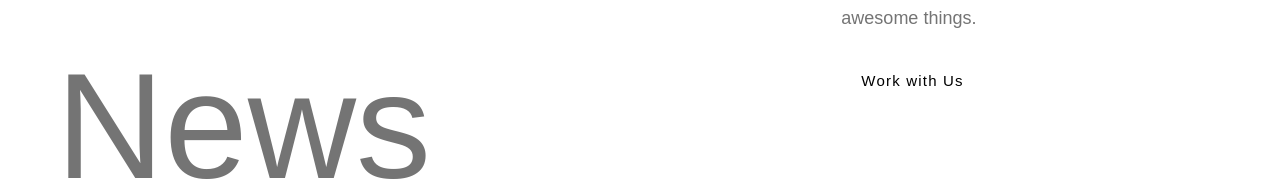
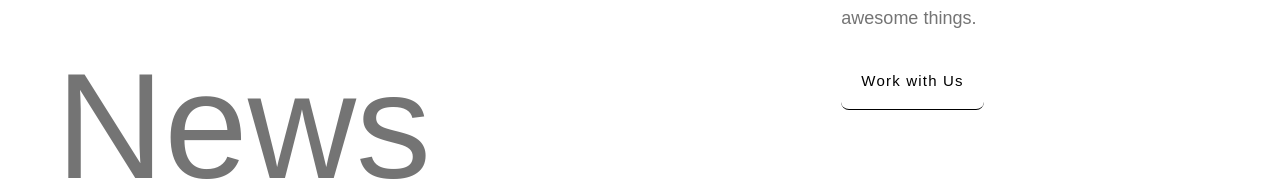
Before and after one commit to special-char/special-char, a Next.js app: page /development/news in a window 1280 px wide. Shown: the part 359-540 px from the top of the page. Built offline with nearby package versions, Linux system fonts and the light colour scheme.

Commit message:
our News

```diff
--- a/app/development/ourNews.tsx
+++ b/app/development/ourNews.tsx
@@ -56,7 +56,7 @@ const OurNews = ({ btn, description, title }: Props) => {
         <div>
           <p>{data.description}</p>
           <div className="relative flex">
-            <Link href="/" className="btn btn--primary">
+            <Link href="/" className="btn btn--primary border-b">
               {data.btn}
             </Link>
             <RoketSvg className="ourNews__title__svg" />
```
